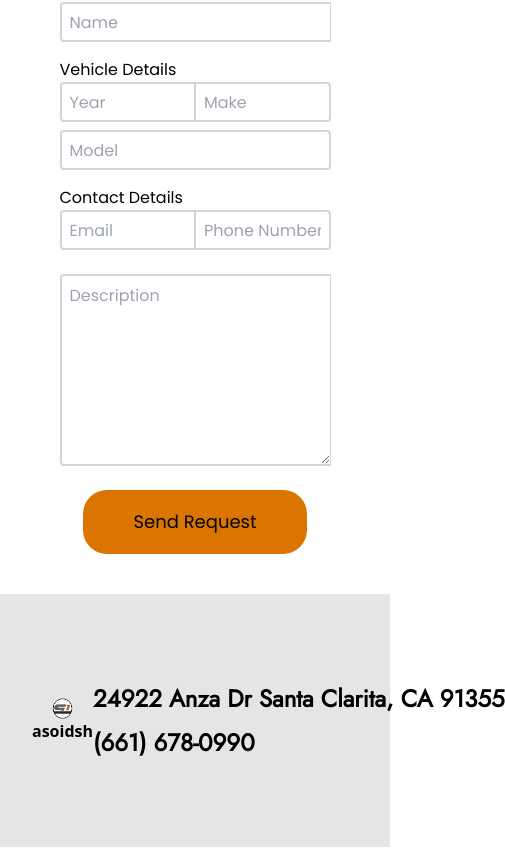
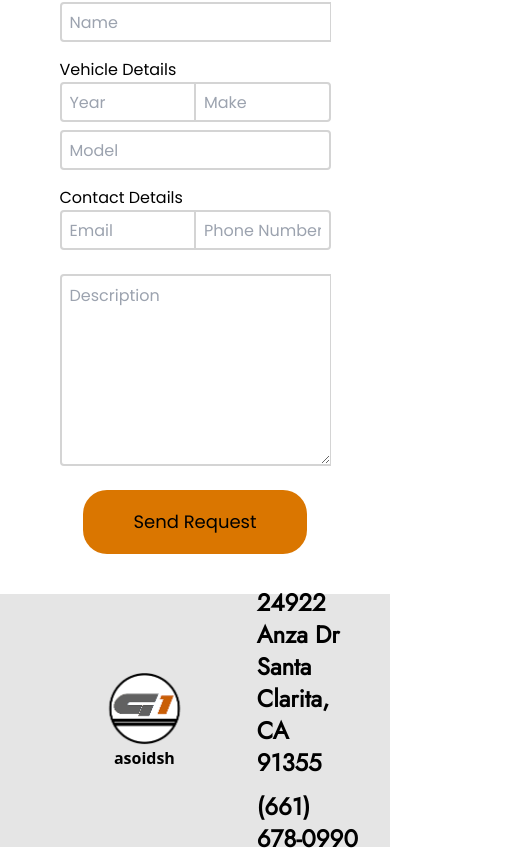
Before and after one commit to samlaconico/Genesis, a Next.js app: page /contact in a window 390 px wide. Shown: the part 700-1556 px from the top of the page, 505 px wide, since content can reach past the window. Built offline with nearby package versions, Linux system fonts and the light colour scheme.

Commit message:
fixed styling bugs

```diff
--- a/src/components/AboutUs.tsx
+++ b/src/components/AboutUs.tsx
@@ -8,7 +8,7 @@ export default function AboutUsComponent() {
           ABOUT US
         </h1>
 
-        <div className="w-screen md:grid md:grid-cols-2 space-x-8 pt-4">
+        <div className="w-full md:grid md:grid-cols-2 space-x-8 pt-4">
           <div className="md:w-[50vw] bg-slate-400 object-cover overflow-hidden">
             <img
               src={AboutUsData.img}
--- a/src/components/Contact.tsx
+++ b/src/components/Contact.tsx
@@ -8,7 +8,7 @@ export default function ContactComponent() {
           CONTACT
         </h1>
 
-        <div className="w-screen h-[50vh] pb-10 object-cover overflow-hidden">
+        <div className="w-full h-[50vh] pb-10 object-cover overflow-hidden">
           <img
             src="/images/car2.png"
             className="m-auto w-full h-full object-cover"
--- a/src/components/Footer.tsx
+++ b/src/components/Footer.tsx
@@ -17,7 +17,7 @@ export default function Footer() {
           <h1 className="text-center"> asoidsh</h1>
         </div>
 
-        <div className="flex flex-col text-2xl font-jost space-y-3 text-nowrap justify-center">
+        <div className="flex flex-col text-2xl font-jost space-y-3 md:text-nowrap justify-center">
           <h1>24922 Anza Dr Santa Clarita, CA 91355</h1>
           <h1>(661) 678-0990</h1>
         </div>
```
